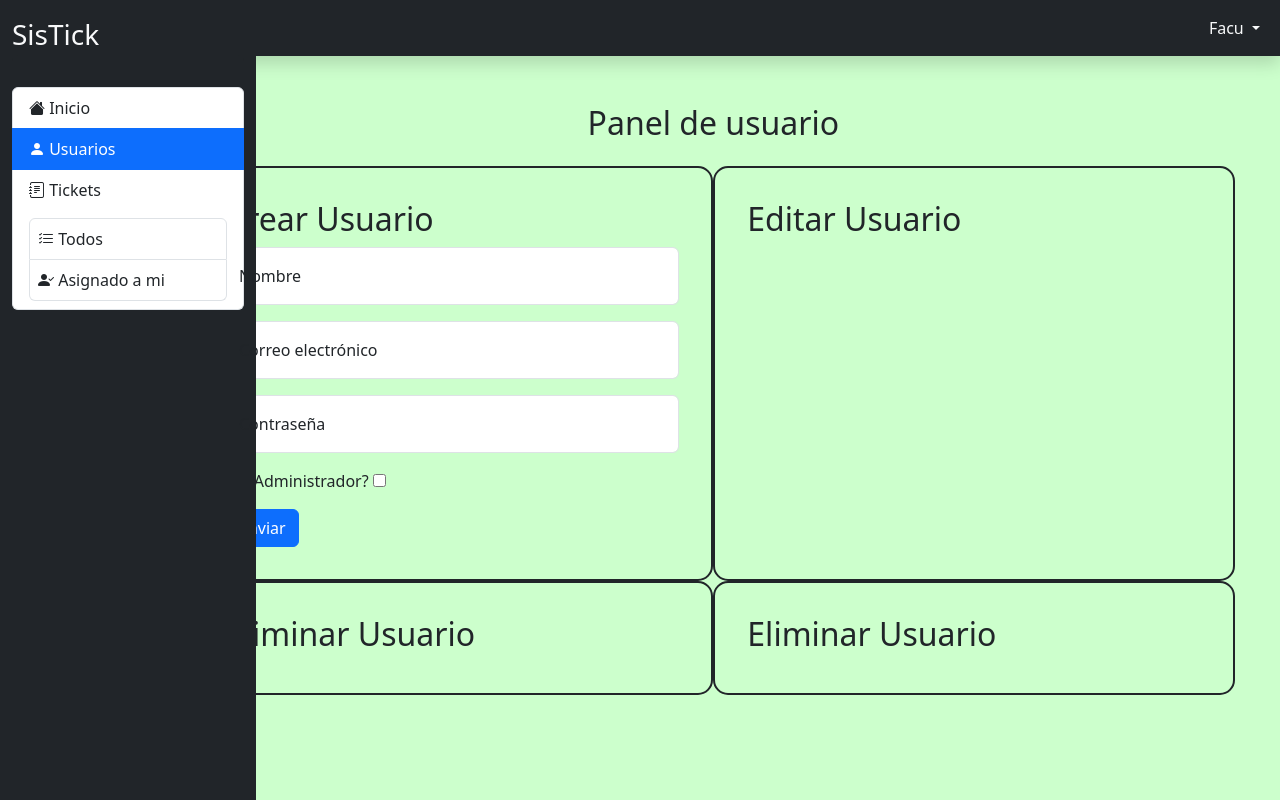
After one commit to BraianVargas/sistick_1, a Flask app: page /user/user_dashboard in a window 1280 px wide. The commit adds this page. Run offline with Flask 3, Linux system fonts and the light colour scheme; a user stored in the database is signed in; parts of the project's set-up code (start-up, migrations or seed data) failed here and were passed over.

Commit message:
[ADD] Dashboard user template

```diff
--- a/modules/historical/controller.py
+++ b/modules/historical/controller.py
@@ -2,13 +2,13 @@ from flask import *
 import datetime
 
 from extensions import db
-from modules.historical.model import Historical
+from modules.historical.model import LogHistorica
 from modules.usuarios.model import *
 
 def createRegister(action, detail):
      try:
           user = db.session.query(Usuario).filter_by(username = session["username"]).first()
-          registro = Historical(user.id, action, detail, datetime.datetime.now())
+          registro = LogHistorica(user.id, action, detail, datetime.datetime.now())
           db.session.add(registro)
           db.session.commit()
           return
--- a/modules/historical/model.py
+++ b/modules/historical/model.py
@@ -2,8 +2,8 @@ import datetime
 
 from extensions import db
 
-class Historical(db.Model):
-     __tablename__ = 'historical'
+class LogHistorica(db.Model):
+     __tablename__ = 'log_historial'
      id = db.Column(db.Integer, primary_key = True, nullable = False)
      user_id = db.Column(db.Integer,nullable = False)
      action = db.Column(db.String,nullable = False)
@@ -17,7 +17,7 @@ class Historical(db.Model):
           self.date = date
 
      def __str__(self):
-          return f'Historical({self.toJson()})'
+          return f'log_historial({self.toJson()})'
 
      def toJson(self):
           d = dict(
--- a/modules/usuarios/routes.py
+++ b/modules/usuarios/routes.py
@@ -59,6 +59,10 @@ def getAllUsers():
 
 @userBP.route("/logout", methods = ["GET","POST"])
 def logout():
-     createRegister("Logout",f"User: {session['username']}")
+     # createRegister("Logout",f"User: {session['username']}")
      session.pop("username")
      return redirect(url_for("user_blueprint.login"))
+
+@userBP.route("/user_dashboard", methods = ["GET", "POST"])
+def indexUserDashboard():
+     return render_template("user/dashboard_user.html", logged=True, username = session["username"])
--- a/templates/base.html
+++ b/templates/base.html
@@ -98,7 +98,7 @@
                                         Inicio</a>
                               </li>
                               <li class="nav-item">
-                                   <a class="nav-link link-light" href="{{url_for('user_blueprint.index')}}"><i
+                                   <a class="nav-link link-light {% if request.path == url_for('user_blueprint.indexUserDashboard') %} active {% endif %}" href="{{url_for('user_blueprint.indexUserDashboard')}}"><i
                                              class="bi bi-person-fill"></i> Usuarios</a>
                               </li>
 
@@ -167,8 +167,8 @@
                               <i class="bi bi-house-fill"></i>
                               <span>Inicio</span>
                          </a>
-                         <a href="{{url_for('user_blueprint.index')}}"
-                              class="list-group-item list-group-item-action {% if request.path == url_for('user_blueprint.index') %} active {% endif %}">
+                         <a href="{{url_for('user_blueprint.indexUserDashboard')}}"
+                              class="list-group-item list-group-item-action {% if request.path == url_for('user_blueprint.indexUserDashboard') %} active {% endif %}">
                               <i class="bi bi-person-fill"></i>
                               <span>Usuarios</span>
                          </a>
--- /dev/null
+++ b/templates/user/dashboard_user.html
@@ -0,0 +1,69 @@
+{% extends "base.html" %}
+{% block title %} Inicio {% endblock %}
+{% block content %}
+<style>
+     .form-details{
+          border: 2px solid;
+          border-radius: 15px;
+          padding: 2em;
+     }
+</style>
+
+<body>
+     <h2 class="text-center p-3"> Panel de usuario </h2>
+     <!-- Create User -->
+     <section id="createUsers">
+          <div class="container">
+               <div class="row">
+                    <div class="col-12 col-md-6 form-details">
+                         <h2 class="text-left"> Crear Usuario </h2>
+                         <form class="m-auto w-80" action="/user/create" method="POST">
+						<div class="form-floating mb-3">
+							<input type="text" name="username" class="form-control" id="inputNombre"
+								placeholder="Introduce tu nombre" required>
+							<label for="inputNombre" class="form-label">Nombre</label>
+						</div>
+						<div class="form-floating mb-3">
+							<input type="email" name="email" class="form-control" id="inputEmail"
+								placeholder="Introduce tu correo electrónico" required>
+							<label for="inputEmail" class="form-label">Correo electrónico</label>
+						</div>
+						<div class="form-floating mb-3">
+							<input type="password" name="password" class="form-control" id="inputPassword"
+								placeholder="Introduce tu contraseña" required>
+							<label for="inputPassword" class="form-label">Contraseña</label>
+						</div>
+						<div class="form-group mb-3">
+							<label for="isadmin">¿Es Administrador?</label>
+							<input type="checkbox" class="" name="isadmin" id="isadmin"
+								placeholder="¿Es Administrador?">
+						</div>
+						<button type="submit" class="btn btn-primary btn-block">Enviar</button>
+					</form>
+                    </div>
+     <!-- Edit User Profile -->
+                    <div class="col-12 col-md-6 form-details">
+                         <h2 class="text-left"> Editar Usuario </h2>
+
+                    </div>
+               </div>
+          </div>
+     </section>
+     <!-- Delete User -->
+          <section id="createUsers">
+               <div class="container">
+                    <div class="row">
+                         <div class="col-12 col-md-6 form-details">
+                              <h2 class="text-left"> Eliminar Usuario </h2>
+
+                         </div>
+                         <div class="col-12 col-md-6 form-details">
+                              <h2 class="text-left"> Eliminar Usuario </h2>
+
+                         </div>
+                    </div>
+               </div>
+          </section>
+
+</body>
+{% endblock %}
```
